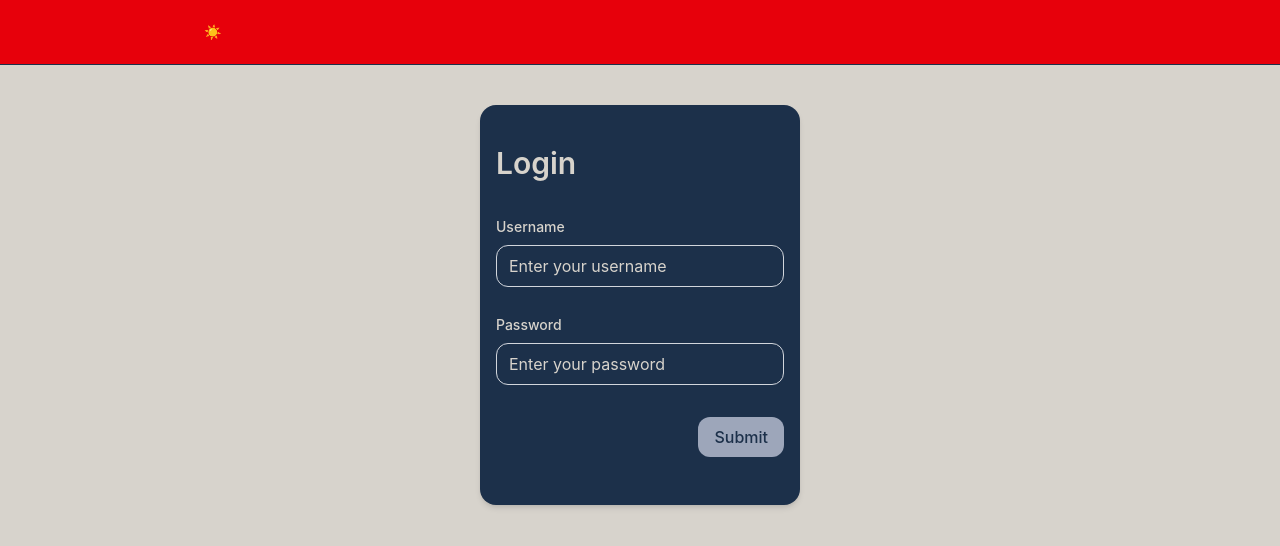
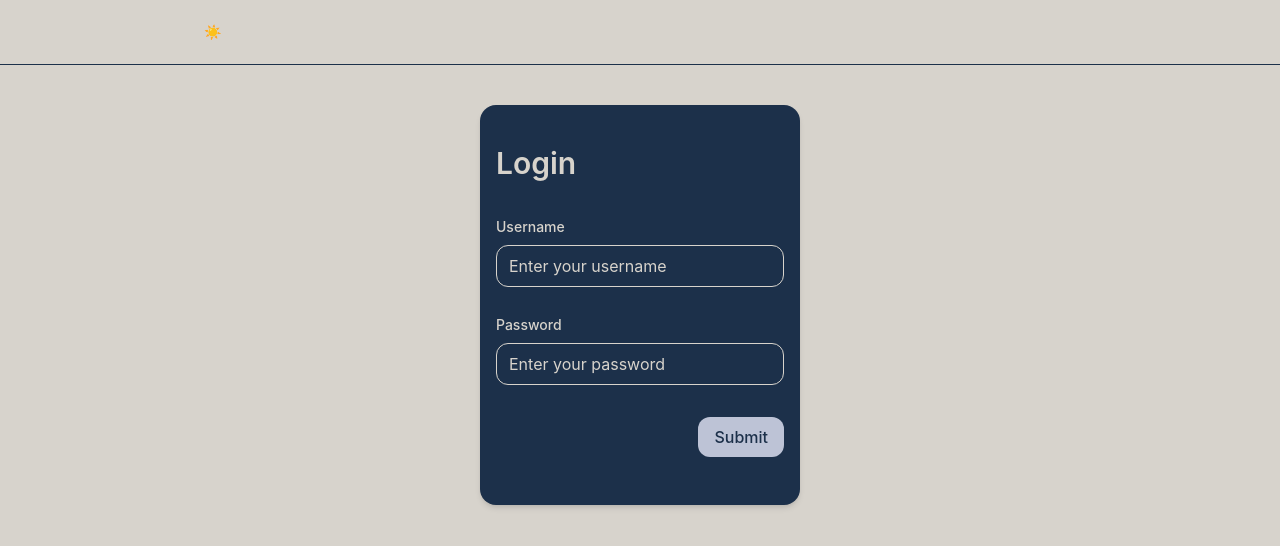
Before and after one commit to rabano-azielrandel/react-course, a React (Vite) app: page / in a window 1280 px wide. Shown: the top 546 px of the page. Built offline with nearby package versions, Linux system fonts and the light colour scheme.

Commit message:
update ui

```diff
--- a/src/components/forms/login-form.tsx
+++ b/src/components/forms/login-form.tsx
@@ -74,7 +74,7 @@ export default function LoginForm() {
         </CardContent>
 
         <CardFooter className="flex justify-end gap-2">
-          <Button type="submit" className="text-primary bg-tertiary/80">
+          <Button type="submit" className="text-primary bg-tertiary">
             Submit
           </Button>
         </CardFooter>
--- a/src/components/input.tsx
+++ b/src/components/input.tsx
@@ -17,7 +17,7 @@ export function Input({ label, error, className, ...props }: InputProps) {
         className={cn(
           "w-full px-3 py-2 rounded-xl border outline-none",
           "focus:ring-2 focus:ring-black/20",
-          error ? "border-red-500" : "border-gray-300",
+          error ? "border-red-500" : "border-background",
           className,
         )}
         {...props}
--- a/src/components/navbar.tsx
+++ b/src/components/navbar.tsx
@@ -27,7 +27,7 @@ export default function Navbar() {
   };
 
   return (
-    <nav className="flex centerXY bg-red-600 text-primary border-b border-primary">
+    <nav className="flex centerXY text-primary border-b border-primary">
       <div className="w-4xl">
         <div className="flex justify-between items-center h-16">
           {/* Theme */}
```
